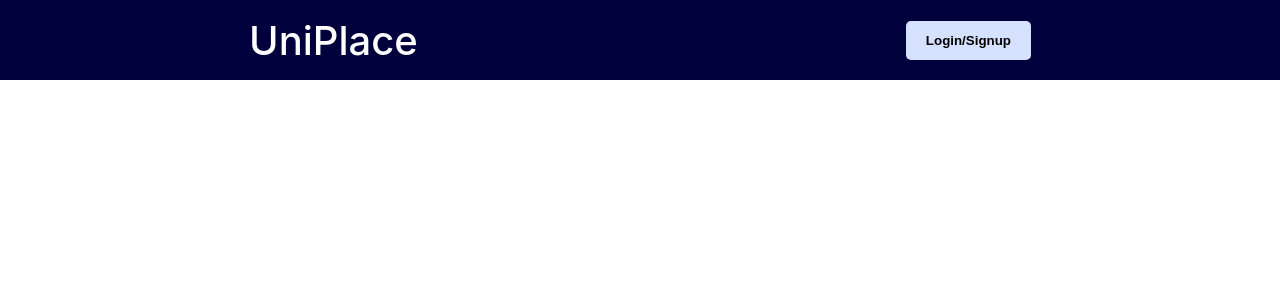
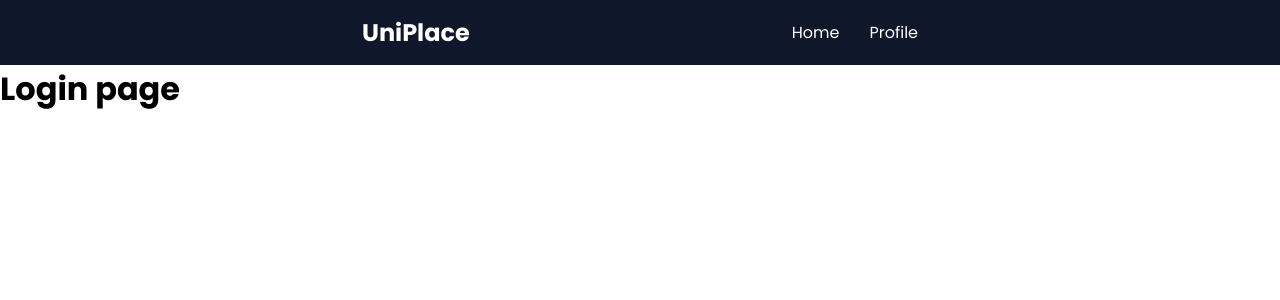
Before and after one commit to shivarajns/placement-tracking-system, a React (Create React App) app in the folder frontend/: page /login in a window 1280 px wide. Shown: the top 300 px of the page. Built offline with nearby package versions, Linux system fonts and the light colour scheme.

Commit message:
feat: Redsign the nav bar by adding Router for pages

```diff
--- a/frontend/package.json
+++ b/frontend/package.json
@@ -1,5 +1,4 @@
 {
-  "homepage": "https://shivarajns.github.io/placement-tracking-system",
   "name": "frontend",
   "version": "0.1.0",
   "private": true,
@@ -8,7 +7,6 @@
     "@testing-library/jest-dom": "^6.9.1",
     "@testing-library/react": "^16.3.2",
     "@testing-library/user-event": "^13.5.0",
-    "gh-pages": "^6.3.0",
     "react": "^19.2.4",
     "react-dom": "^19.2.4",
     "react-router-dom": "^7.13.0",
@@ -16,8 +14,6 @@
     "web-vitals": "^2.1.4"
   },
   "scripts": {
-    "predeploy": "npm run build",
-    "deploy": "gh-pages -d build",
     "start": "react-scripts start",
     "build": "react-scripts build",
     "test": "react-scripts test",
--- a/frontend/public/index.html
+++ b/frontend/public/index.html
@@ -2,12 +2,18 @@
 <html lang="en">
   <head>
     <meta charset="utf-8" />
+    <link rel="icon" href="%PUBLIC_URL%/favicon.ico" />
     <meta name="viewport" content="width=device-width, initial-scale=1" />
     <meta name="theme-color" content="#000000" />
     <meta
       name="description"
       content="Web site created using create-react-app"
     />
+
+    <link rel="preconnect" href="https://fonts.googleapis.com">
+<link rel="preconnect" href="https://fonts.gstatic.com" crossorigin>
+<link href="https://fonts.googleapis.com/css2?family=Lobster&family=Poppins:ital,wght@0,100;0,200;0,300;0,400;0,500;0,600;0,700;0,800;0,900;1,100;1,200;1,300;1,400;1,500;1,600;1,700;1,800;1,900&display=swap" rel="stylesheet">
+
     <link rel="manifest" href="%PUBLIC_URL%/manifest.json" />
     <title>React App</title>
   </head>
--- a/frontend/src/App.js
+++ b/frontend/src/App.js
@@ -1,12 +1,20 @@
 import React from "react";
-import { BrowserRouter as Router, Routes, Route } from "react-router-dom";
+import {Routes, Route} from "react-router-dom"
 import Navbar from "./components/common/navbar";
+import Home from "./pages/Home";
+import Login from "./pages/Login";
 
 
-const App = () => {
+function App() {
   return (
-    <Navbar/>
+    <>
+      <Navbar/>
+      <Routes>
+        <Route path="/" element={<Home/>}/>
+        <Route path="/login" element={<Login/>}/>
+      </Routes>
+    </>
   );
-};
+}
 
 export default App;
--- a/frontend/src/components/common/button.js
+++ /dev/null
@@ -1,13 +0,0 @@
-import React from "react";
-import "../../style/common/button.css"
-
-function Button(props) {
-
-    return(
-        <div className="button">
-            <button>{props.cont}</button>
-        </div>
-    )
-}
-
-export default Button
--- a/frontend/src/components/common/navbar.js
+++ b/frontend/src/components/common/navbar.js
@@ -1,19 +1,28 @@
-import React from "react";
-import "../../style/common/navbar.css"
-import Button from "./button";
+import React, { useState } from "react";
+import { Link } from "react-router-dom";
+import "../../style/common/navbar.css";
 
 function Navbar() {
-    return(
-        <div className="navbar">
+    const [open, setOpen] = useState(false);
+
+    return (
+        <nav>
             <div className="nav-left">
-                <p>UniPlace</p>
+                <h1>UniPlace</h1>
             </div>
 
-            <div className="nav-right">
-                <Button cont="Login/Signup" />
+            <div className={`nav-right ${open ? "open" : ""}`}>
+                <Link className="Link" to="/" onClick={() => setOpen(false)}>Home</Link>
+                <Link className="Link" to="/login" onClick={() => setOpen(false)}>Profile</Link>
             </div>
-        </div>
-    )
+
+            <div className="hamburger" onClick={() => setOpen(!open)}>
+                <span></span>
+                <span></span>
+                <span></span>
+            </div>
+        </nav>
+    );
 }
 
-export default Navbar
+export default Navbar;
--- a/frontend/src/index.css
+++ b/frontend/src/index.css
@@ -1,21 +1,7 @@
 *{
   margin: 0;
   padding: 0;
+  box-sizing: border-box;
   max-width: 100vw;
-  box-sizing: border-box;
+  font-family: "Poppins", sans-serif;
 }
-
-
-body {
-  margin: 0;
-  font-family: -apple-system, BlinkMacSystemFont, 'Segoe UI', 'Roboto', 'Oxygen',
-    'Ubuntu', 'Cantarell', 'Fira Sans', 'Droid Sans', 'Helvetica Neue',
-    sans-serif;
-  -webkit-font-smoothing: antialiased;
-  -moz-osx-font-smoothing: grayscale;
-}
-
-code {
-  font-family: source-code-pro, Menlo, Monaco, Consolas, 'Courier New',
-    monospace;
-}
--- a/frontend/src/index.js
+++ b/frontend/src/index.js
@@ -2,11 +2,13 @@
 import ReactDOM from 'react-dom/client';
 import './index.css';
 import App from './App';
-
+import {BrowserRouter} from "react-router-dom"
 
 const root = ReactDOM.createRoot(document.getElementById('root'));
 root.render(
   <React.StrictMode>
-    <App />
+    <BrowserRouter>
+      <App />
+    </BrowserRouter>
   </React.StrictMode>
 );
--- /dev/null
+++ b/frontend/src/pages/Home.js
@@ -0,0 +1,12 @@
+import React from "react";
+
+function Home() {
+
+    return(
+        <>
+            <h1>Home page</h1>
+        </>
+    )
+}
+
+export default Home
--- /dev/null
+++ b/frontend/src/pages/Login.js
@@ -0,0 +1,12 @@
+import React from "react";
+
+function Login() {
+
+    return(
+        <>
+            <h1>Login page</h1>
+        </>
+    )
+}
+
+export default Login
--- a/frontend/src/style/common/button.css
+++ /dev/null
@@ -1,25 +0,0 @@
-button{
-    padding: 12px 20px;
-    width: auto;
-    height: auto;
-    background-color: rgb(213, 225, 255);
-    color: black;
-    border: none;
-    box-shadow: none;
-    cursor: pointer;
-    border-radius: 5px;
-    font-weight: bold;
-}
-
-
-
-button:hover{
-        background-color: rgb(143, 176, 254);
-}
-
-@media (min-width:320px) and (max-width:375px) {
-
-    button{
-        padding: 8px 8px;
-    }
-}
--- a/frontend/src/style/common/navbar.css
+++ b/frontend/src/style/common/navbar.css
@@ -1,23 +1,73 @@
-.navbar {
-    width: 100vw;
-    height: 80px;
-    background-color: rgb(0, 0, 60);
+nav {
     display: flex;
     align-items: center;
-    justify-content: space-around;
+    justify-content: space-evenly;
+    padding: 15px 40px;
+    background-color: #0f172a;
     color: white;
-    padding: 0px 5px;
 }
 
-.nav-left {
-    font-size: 2.5rem;
-    font-weight: 500;
+.nav-left h1 {
+    font-size: 24px;
+    font-weight: 700;
 }
 
-@media (min-width:320px) and (max-width:375px) {
-    .nav-left {
-        font-size: 2rem;
-        font-weight: 500;
+.nav-right {
+    display: flex;
+    gap: 30px;
+}
+
+.Link {
+    text-decoration: none;
+    color: white;
+    font-size: 16px;
+    transition: color 0.3s ease;
+}
+
+.Link:hover {
+    color: #38bdf8;
+}
+
+
+.hamburger {
+    display: none;
+    flex-direction: column;
+    gap: 5px;
+    cursor: pointer;
+}
+
+.hamburger span {
+    width: 25px;
+    height: 3px;
+    background-color: white;
+    border-radius: 2px;
+}
+
+
+@media (max-width: 768px) {
+    nav {
+        padding: 15px 20px;
+        justify-content: space-between;
     }
 
+    .nav-right {
+        position: absolute;
+        top: 65px;
+        right: 0;
+        background-color: #0f172a;
+        flex-direction: column;
+        width: 100%;
+        text-align: center;
+        padding: 20px 0;
+        gap: 20px;
+        display: none;
+    }
+
+    .nav-right.open {
+        display: flex;
+    }
+
+    .hamburger {
+        display: flex;
+    }
 }
```
Also changed, not shown: frontend/src/setupTests.js (deleted, +0 -5 lines), 1 other file (tests, documents, lock files or other folders).
